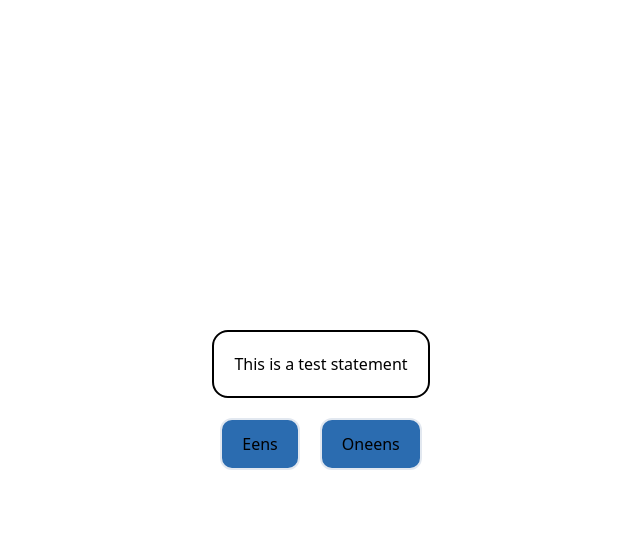
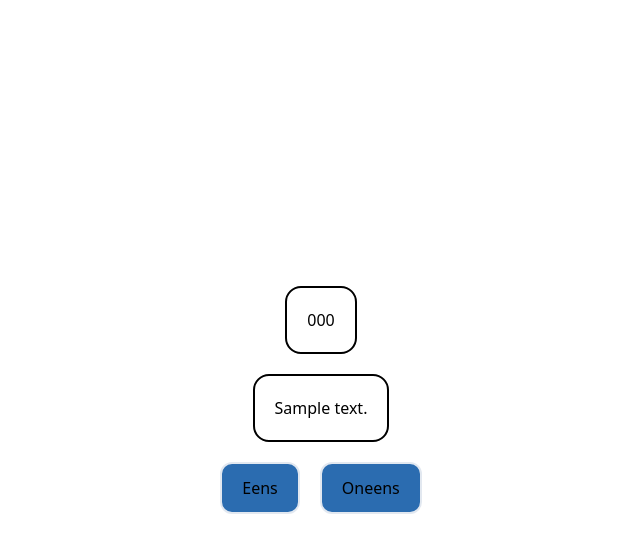
Before and after one commit to 1z-dev/Enquete-WebApp, a Laravel app: page /beantwoord-stellingen in a window 1280 px wide. Shown: the top 553 px of the page, without its empty margins (319-959 px from the left). Run offline with Laravel 12, Linux system fonts and the light colour scheme; tables that the repository leaves empty hold one stand-in row (values such as "Sample post").

Commit message:
finished up statement answer loop

```diff
--- a/albertheijn/app/Http/Controllers/StatementController.php
+++ b/albertheijn/app/Http/Controllers/StatementController.php
@@ -2,34 +2,13 @@
 
 namespace App\Http\Controllers;
 
+use App\Models\Stelling;
+
 class StatementController extends Controller
 {
-    private function getStatements()
-    {
-        return [
-            (object) [
-                'id' => 1,
-                'statement' => 'This is a test statement',
-                'answerOptions' => ['Eens', 'Oneens'],
-            ],
-
-            (object) [
-                'id' => 2,
-                'statement' => 'Another test statement',
-                'answerOptions' => ['Eens', 'Oneens'],
-            ],
-
-            (object) [
-                'id' => 3,
-                'statement' => 'PHP is fun to use',
-                'answerOptions' => ['Eens', 'Oneens'],
-            ],
-        ];
-    }
-
     public function show()
     {
-        $statements = $this->getStatements();
+        $statements = Stelling::all();
 
         return view('show_statements', [
             'statements' => $statements,
@@ -38,6 +17,6 @@ class StatementController extends Controller
 
     public function finished()
     {
-        return view('welcome');
+        return view('index');
     }
 }
--- a/albertheijn/public/js/game_functions.js
+++ b/albertheijn/public/js/game_functions.js
@@ -8,7 +8,8 @@ let currentStatement = 0;
 function showStatement() {
     const statement = statements[currentStatement];
 
-    document.getElementById('statement').textContent = statement.statement;
+    document.getElementById('statement').textContent = statement.stelling;
+    document.getElementById('context').textContent = statement.context;
 }
 
 
--- a/albertheijn/resources/views/index.blade.php
+++ b/albertheijn/resources/views/index.blade.php
@@ -10,7 +10,7 @@
             </div>
 
             <div class="space-y-4">
-                <x-button icon="→" href="/test" bg="bg-[#C64738]" text="text-[#EADED6]" border="border-[#283d3b]" width="w-50">
+                <x-button icon="→" href="/beantwoord-stellingen" bg="bg-[#C64738]" text="text-[#EADED6]" border="border-[#283d3b]" width="w-50">
                     Start
                 </x-button>
 
--- a/albertheijn/resources/views/show_statements.blade.php
+++ b/albertheijn/resources/views/show_statements.blade.php
@@ -25,6 +25,7 @@
     <div class="h-screen flex items-center justify-center">
         <div class="flex flex-col items-center text-center gap-5">
             <p id="statement" class="p-5 border-2 border-black rounded-2xl"></p>
+            <p id="context" class="p-5 border-2 border-black rounded-2xl"></p>
             <div class="flex gap-5">
                 <button type="button" id="answer-1" class="px-5 py-3 border-2 bg-blue-700 rounded-xl">Eens</button>
                 <button type="button" id="answer-2" class="px-5 py-3 border-2 bg-blue-700 rounded-xl">Oneens</button>
```
